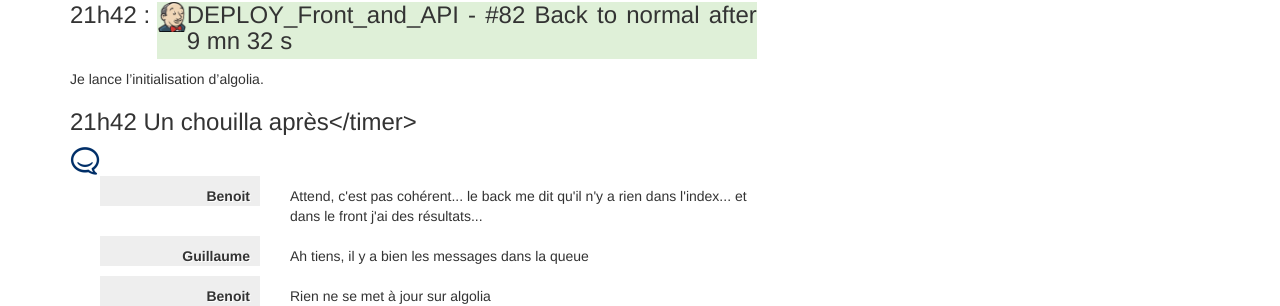
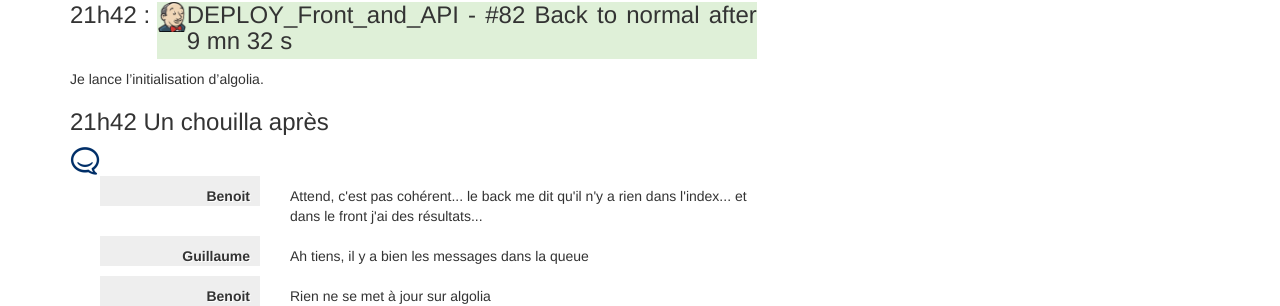
Before and after one commit to wizacha/wizacha.github.io, a Jekyll site: the page built from _posts/2014-09-11-Deploiement-algolia-en-soiree.md, in a window 1280 px wide and 900 px high, scrolled down 3416 px. Shown: the part 152-458 px from the top of the window. Built offline with Jekyll 4.4.1, drawn with Linux system fonts in a browser that asks for light colours; nearby versions of some CDN libraries; Markdown is read by kramdown in place of the engine named in the settings; comment, search, counter and statistics services are not loaded; a style sheet for code colours, icons or effects is not loaded; part of the change alters nothing that is shown.

```diff
--- a/_config.yml
+++ b/_config.yml
@@ -1,4 +1,4 @@
-markdown: redcarpet
+markdown: kramdown
 
 name: Wizacha Tech-Side
 wizacha: "<a href='https://wizacha.com'>Wizacha</a>"
--- a/_posts/2014-09-11-Deploiement-algolia-en-soiree.md
+++ b/_posts/2014-09-11-Deploiement-algolia-en-soiree.md
@@ -12,6 +12,7 @@ C'est vrai, imaginez que ça se passe mal, ou qu'il y ai un ennui de dernière m
 Ceci étant dit...
 
 #Préambule
+
 ##Notre stack technique
 Pour les besoins de cet article, voici une description partielle de notre stack. Il y aura certainement un article plus complet un jour pour décrire toute notre architecture.
 
@@ -81,6 +82,7 @@ Finalement, la branche prête, il est 17 heures. On est vendredi, nous sommes ra
 ###21h : La prise de contact
 
 Je bulle gentiment sur mon pc.
+
 <dl class="dl-horizontal hipchat">
   <dt>Benoit</dt>
   <dd>(caruso)</dd>
@@ -140,7 +142,7 @@ de me dire que «NON, ON NE DÉPLOIE PAS UN VENDREDI À 21H !!!!!» (oui, cinq p
 ###<span class="timer">21h42 :</span> <span class="jenkins bg-success">DEPLOY\_Front\_and\_API - #82 Back to normal after 9 mn 32 s</span>
 Je lance l'initialisation d'algolia.
 
-###<span class="timer">21h42 Un chouilla après</timer>
+###<span class="timer">21h42 Un chouilla après</span>
 <dl class="dl-horizontal hipchat">
   <dt>Benoit</dt>
   <dd>Attend, c'est pas cohérent... le back me dit qu'il n'y a rien dans l'index... et dans le front j'ai des résultats...</dd>
@@ -237,6 +239,7 @@ La recherche est pertinente, dynamique, rapide.
 **Mission accomplie**
 
 #Le bilan
+
 ##Les points positifs
 
 * Algolia (le fossé entre la recherche qu'on avait en sql et celle qu'on a maintenant est hallucinant)
```
